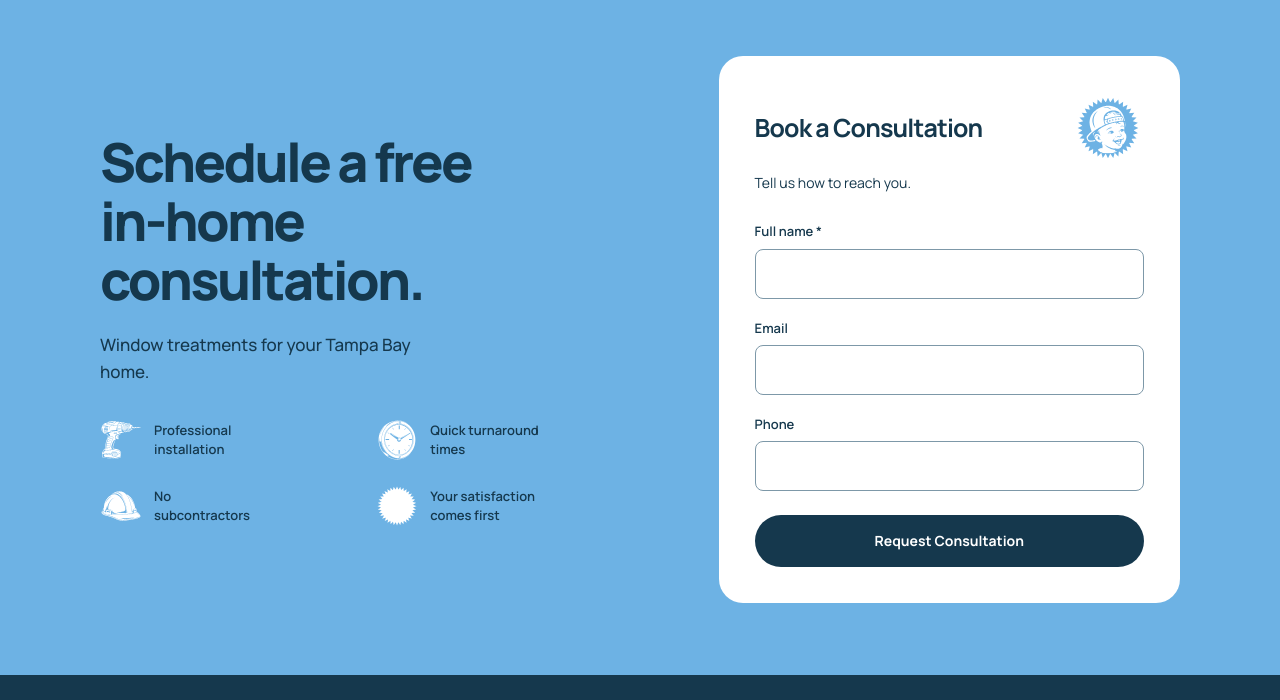
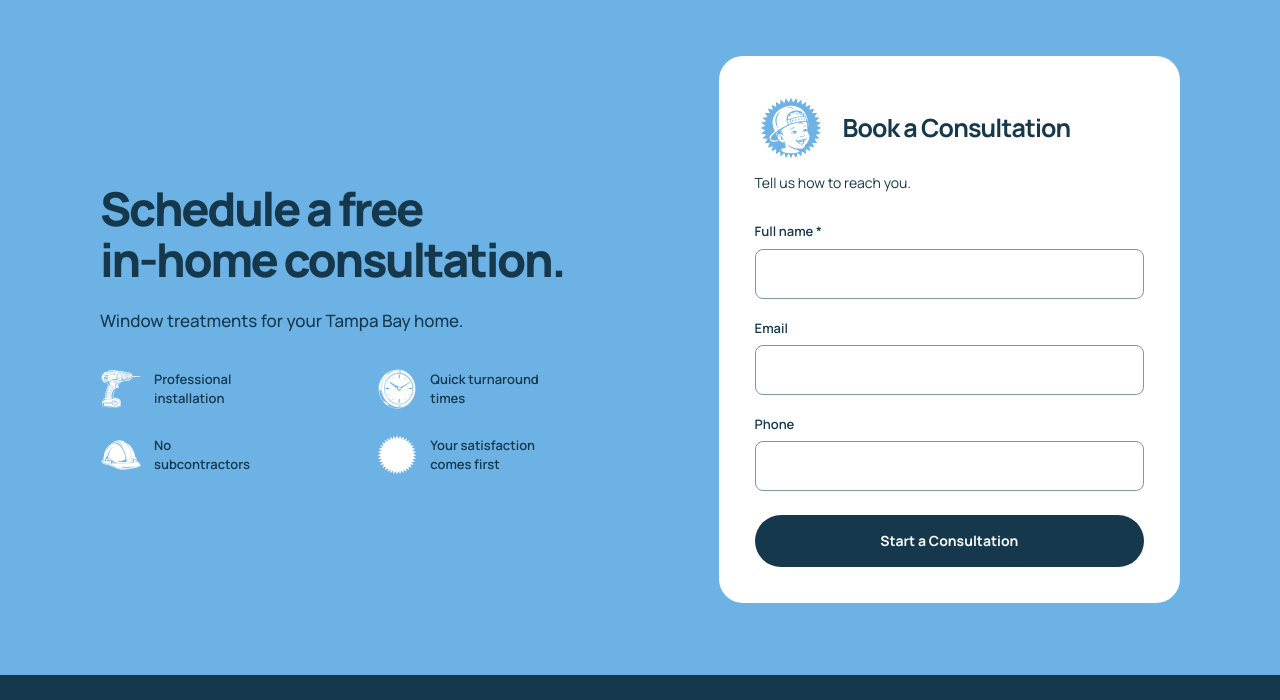
Before and after one commit to cody-del/Sunboyblinds, a plain HTML site: page dist/contact/index.html in a window 1280 px wide. Shown: the part 100-800 px from the top of the page. Drawn offline with Linux system fonts and the light colour scheme.

Commit message:
Refine contact heading and consultation card layout

```diff
--- a/dist/contact/index.html
+++ b/dist/contact/index.html
@@ -8,7 +8,7 @@
   <meta name="description" content="Schedule a free in-home window treatment consultation with Sunboy Blinds. Shades, blinds, shutters, and exterior shades for the Tampa Bay area.">
   <link rel="canonical" href="https://sunboyblinds.netlify.app/contact/">
   <link rel="preload" href="/assets/fonts/manrope-latin.woff2" as="font" type="font/woff2" crossorigin>
-  <link rel="stylesheet" href="/styles.css?v=contact-page-1">
+  <link rel="stylesheet" href="/styles.css?v=contact-layout-2">
   <script src="/app.js?v=contact-page-1" defer></script>
 </head>
 <body class="contact-page" id="top">
@@ -35,7 +35,7 @@
   <main class="contact-main" id="main">
     <div class="contact-layout">
       <div class="contact-intro">
-        <h1 id="contact-title">Schedule a free<br> in-home consultation.</h1>
+        <h1 id="contact-title"><span class="contact-heading-line">Schedule a free</span> <span class="contact-heading-line">in-home consultation.</span></h1>
         <p class="contact-description">Window treatments for your Tampa Bay home.</p>
         <ul class="contact-trust" aria-label="Why choose Sunboy">
           <li><img src="/assets/sunboy-installation-white.svg" alt="" width="64" height="64"><span>Professional<br>installation</span></li>
@@ -45,14 +45,14 @@
         </ul>
       </div>
       <section class="contact-card" id="contact-form" aria-labelledby="contact-form-title">
-        <div class="contact-card-heading"><h2 id="contact-form-title">Book a Consultation</h2><img class="contact-seal" src="/assets/sunboy-sunseal.svg" alt="" width="700" height="700"></div>
+        <div class="contact-card-heading"><img class="contact-seal" src="/assets/sunboy-sunseal.svg" alt="" width="700" height="700"><h2 id="contact-form-title">Book a Consultation</h2></div>
         <p>Tell us how to reach you.</p>
         <form id="consultation-form" aria-labelledby="contact-form-title">
           <div class="form-field"><label for="customer-name">Full name<span aria-hidden="true"> *</span></label><input id="customer-name" name="name" type="text" autocomplete="name" required maxlength="120"></div>
           <div class="form-field"><label for="customer-email">Email</label><input id="customer-email" name="email" type="email" autocomplete="email" required maxlength="254"></div>
           <div class="form-field"><label for="customer-phone">Phone</label><input id="customer-phone" name="phone" type="tel" autocomplete="tel" required maxlength="40"></div>
           <p class="form-status" id="form-status" role="status"></p>
-          <button class="sunboy-button form-submit" type="submit" disabled>Request Consultation</button>
+          <button class="sunboy-button form-submit" type="submit" disabled>Start a Consultation</button>
         </form>
       </section>
     </div>
--- a/dist/styles.css
+++ b/dist/styles.css
@@ -173,11 +173,12 @@ dialog{padding:14px;border-radius:14px}
 .contact-page{background:var(--sky)}
 .contact-main{padding:156px 40px 72px}
 .contact-layout{max-width:1080px;margin:0 auto;display:grid;grid-template-columns:minmax(0,1.15fr) minmax(0,1fr);gap:88px;align-items:center}
-.contact-intro{min-width:0}
-.contact-card-heading{display:flex;align-items:center;justify-content:space-between;gap:16px;margin-bottom:8px}
+.contact-intro{min-width:0;container-type:inline-size}
+.contact-card-heading{display:flex;align-items:center;gap:16px;margin-bottom:8px}
 .contact-seal{display:block;width:72px;height:auto;flex-shrink:0}
-.contact-intro h1{max-width:550px;font-size:clamp(40px,4.2vw,58px);font-weight:800;line-height:1.1;letter-spacing:-.05em}
-.contact-description{max-width:360px;margin:22px 0 0;font-size:17px;font-weight:500;line-height:1.6}
+.contact-heading-line{display:block}
+.contact-intro h1{max-width:550px;font-size:clamp(22px,8.8cqi,48px);font-weight:800;line-height:1.1;letter-spacing:-.05em}
+.contact-description{margin:22px 0 0;font-size:clamp(12px,3.7cqi,17px);font-weight:500;line-height:1.6}
 .contact-trust{display:grid;grid-template-columns:1fr 1fr;gap:24px 22px;list-style:none;padding:0;margin:34px 0 0}
 .contact-trust li{display:flex;align-items:center;gap:12px;font-size:13px;font-weight:600;line-height:1.5}
 .contact-trust img{display:block;width:42px;height:42px;flex-shrink:0}
@@ -189,5 +190,5 @@ dialog{padding:14px;border-radius:14px}
 .contact-card .form-field label{font-size:13px}
 .contact-card .form-submit{margin-top:4px;min-height:52px}
 @media(max-width:1100px){.contact-layout{gap:48px}.contact-main{padding-left:32px;padding-right:32px}.contact-card{padding:28px}.contact-trust{gap:22px 14px}.contact-trust li{gap:10px}}
-@media(max-width:780px){.contact-main{padding:124px 28px 56px}.contact-layout{grid-template-columns:1fr;gap:32px;max-width:560px}.contact-intro{text-align:center}.contact-intro h1{font-size:clamp(34px,6.7vw,48px);max-width:560px;margin:auto}.contact-description{font-size:16px;max-width:360px;margin:18px auto 0}.contact-trust{max-width:420px;text-align:left;margin:28px auto 0;gap:20px}.contact-card{padding:32px}.contact-trust li{font-size:13px;gap:12px}}
-@media(max-width:420px){.contact-main{padding:114px 22px 44px}.contact-intro h1{font-size:36px}.contact-seal{width:64px}.contact-description{font-size:15px;max-width:250px}.contact-trust{gap:18px 14px}.contact-trust li{font-size:11px;gap:9px}.contact-trust img{width:36px;height:36px}.contact-card{padding:26px 22px;border-radius:20px}.contact-card h2{font-size:23px}.contact-card>p{margin-bottom:24px}.contact-card #consultation-form{gap:18px}}
+@media(max-width:780px){.contact-main{padding:124px 28px 56px}.contact-layout{grid-template-columns:1fr;gap:32px;max-width:560px}.contact-intro{text-align:center}.contact-intro h1{max-width:560px;margin:auto}.contact-description{margin:18px auto 0}.contact-trust{max-width:420px;text-align:left;margin:28px auto 0;gap:20px}.contact-card{padding:32px}.contact-trust li{font-size:13px;gap:12px}}
+@media(max-width:420px){.contact-main{padding:114px 22px 44px}.contact-seal{width:64px}.contact-trust{gap:18px 14px}.contact-trust li{font-size:11px;gap:9px}.contact-trust img{width:36px;height:36px}.contact-card{padding:26px 22px;border-radius:20px}.contact-card h2{font-size:23px}.contact-card>p{margin-bottom:24px}.contact-card #consultation-form{gap:18px}}
```
Also changed, not shown: 2 other files.
